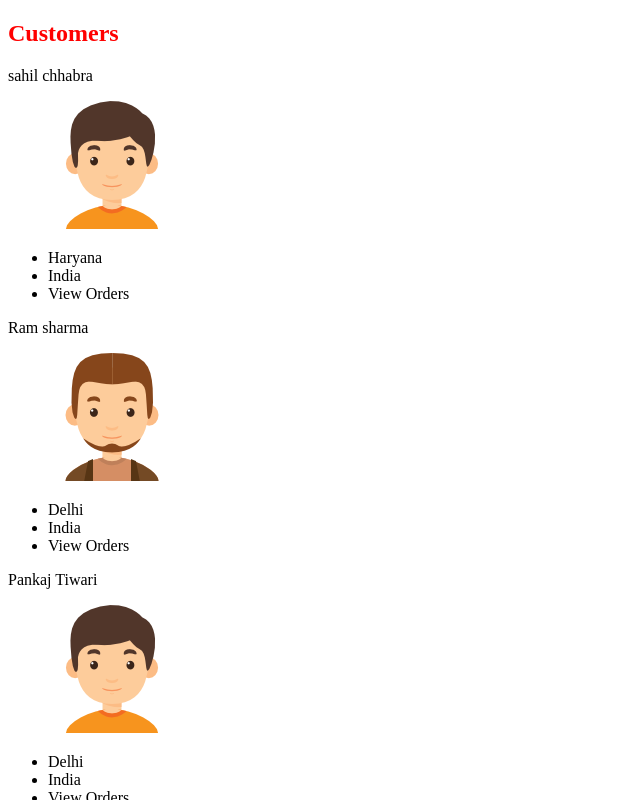
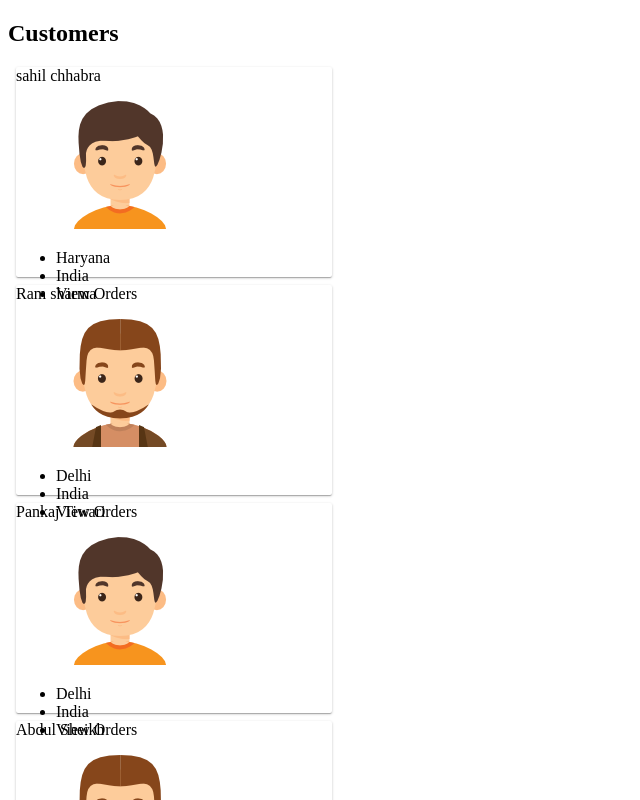
Before and after one commit to tiwaripankaj20013/CustomerManagementSystem, an Angular app: page / in a window 1280 px wide. Shown: the top 800 px of the page, without its empty margins (0-640 px from the left). Built offline with nearby package versions, Linux system fonts and the light colour scheme.

Commit message:
style applied in app.component.scss file

```diff
--- a/src/app/app.component.scss
+++ b/src/app/app.component.scss
@@ -1,3 +1,69 @@
-h2{
-    color:red;
+$color_white: #fff;
+$background_color_blue: blue;
+
+.card {
+	width: 25%;
+	height: 210px;
+	margin: 2px;
+	border-radius: 2px;
+	box-sizing: border-box;
+	display: flex;
+	flex-direction: column;
+	margin: 8px;
+	transition: 0.3s;
+	box-shadow: 0 1px 3px 0 rgba(0,0,0,.2), 0 1px 1px 0 rgba(0,0,0,.14), 0 2px 1px -1px rgba(0,0,0,.12);
 }
+.card:hover {
+  box-shadow: 0 8px 16px 0 rgba(0,0,0,0.2);
+}
+.card-header {
+	padding: 8px;
+	display: flex;
+	background-color: $background_color_blue;
+	flex-direction: row;
+}
+.card-title {
+	font-size: 24px;
+	font-weight: 400;
+	color: $color_white;
+	font-weight: 500;
+	letter-spacing: .005em;
+	line-height: 32px;
+}
+.card-row {
+	padding: 24px 16px 16px;
+	display: flex;
+	flex: 1 1 auto;
+	flex-direction: row;
+}
+.card-img {
+	width: 40%;
+	height: 130px;
+	display: inline-block;
+}
+.card-img img{
+	width: 100%;
+}
+.card-details {
+	width: 40%;
+	display: inline-block;
+	margin-left: 35px;
+}
+// sangeeta created css according to this below structure
+// <section>
+// 			    <div class ='card'>
+// 					<div class='card-header'>
+// 						<span class="card-title">Ted james</span>
+// 					</div>
+// 					<div class ="card-row">
+// 						<div class="card-img">
+// 						<img src="assets/images/icon.png"/>
+// 						</div>
+// 						<div class="card-details">
+// 						  <p>Customers Name</p>
+// 						  <p>Customer Place</p>
+// 						  <p>View Order</p>
+// 						</div>
+// 					</div>
+// 			    </div>
+// 		</section>
```
